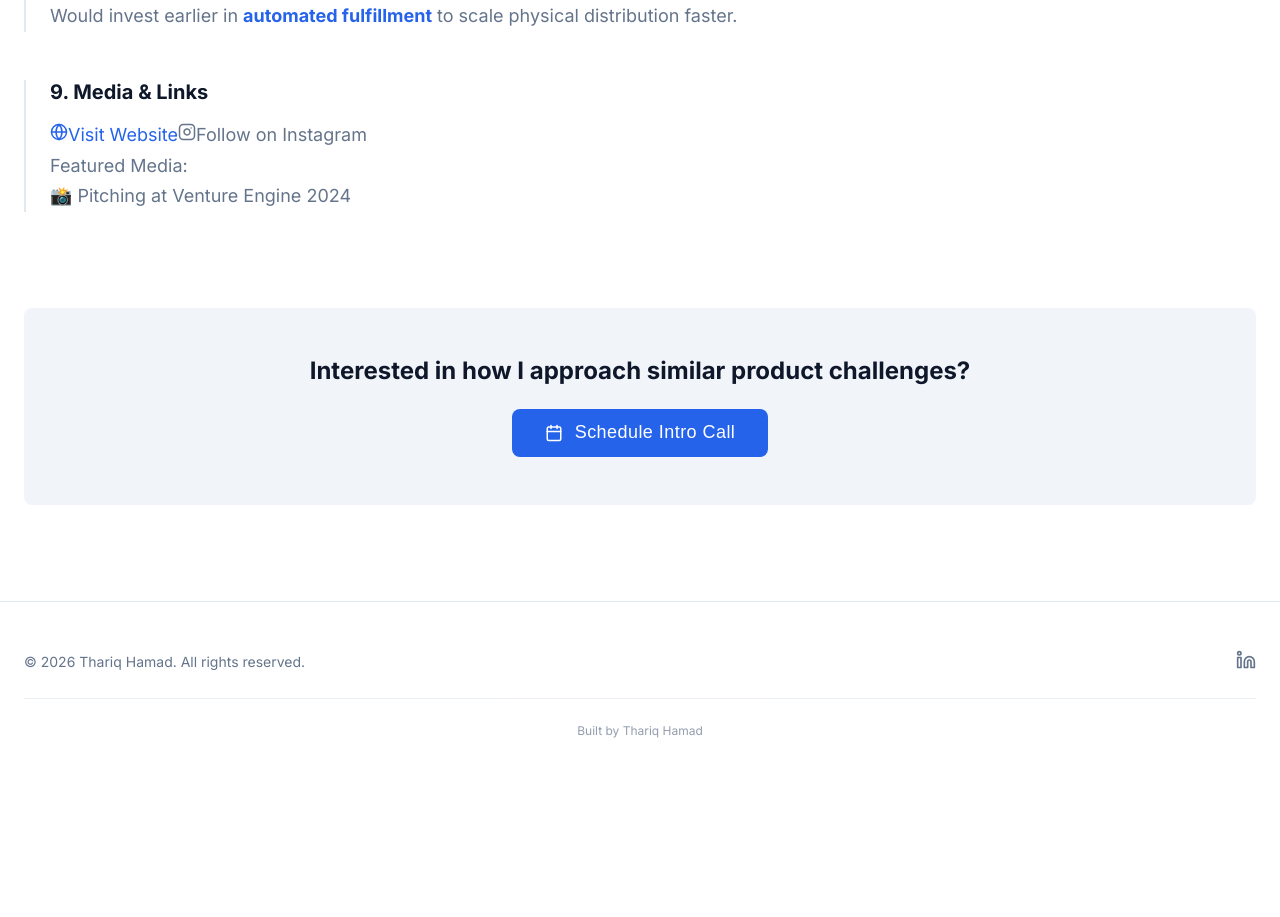
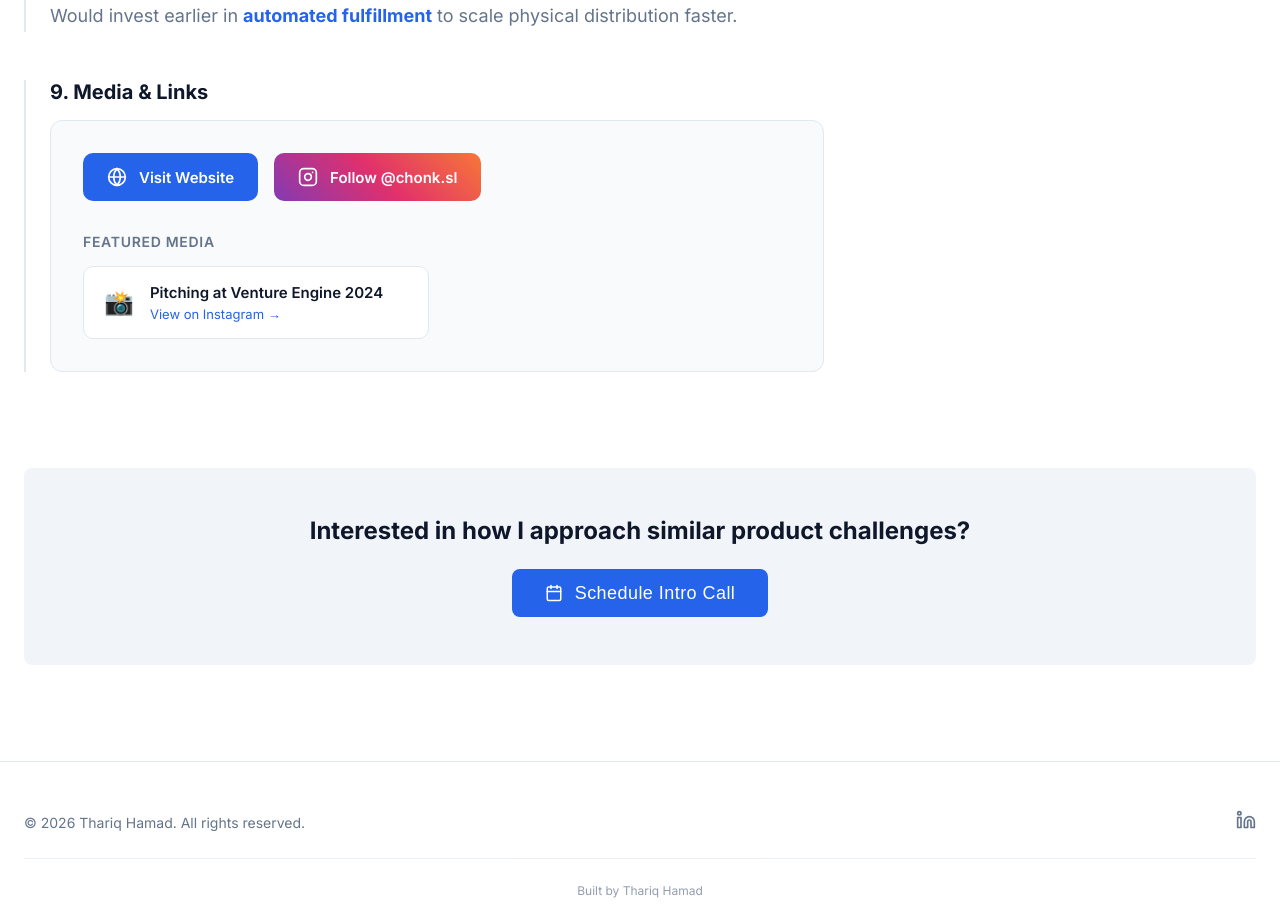
Before and after one commit to Thariq16/Portfolio_Website, a Next.js app: page /projects/chonk-cookies-d2c in a window 1280 px wide. Shown: the part 1960-2877 px from the top of the page. Before the commit the page ends 2746 px from the top, so only its background shows below. Built offline with nearby package versions, Linux system fonts and the light colour scheme.

Commit message:
feat: UI level change in the case study page

```diff
--- a/src/app/projects/[slug]/CaseStudyContent.tsx
+++ b/src/app/projects/[slug]/CaseStudyContent.tsx
@@ -211,16 +211,16 @@ export default function CaseStudyContent() {
                     {project.media && (
                         <section className={styles.section}>
                             <h2 className={styles.heading}>9. Media & Links</h2>
-                            <div className={styles.content}>
-                                <div className="flex flex-wrap gap-4 mb-4">
+                            <div className={styles.mediaSection}>
+                                <div className={styles.mediaButtons}>
                                     {project.media.website && (
                                         <a
                                             href={project.media.website}
                                             target="_blank"
                                             rel="noopener noreferrer"
-                                            className="inline-flex items-center gap-2 px-4 py-2 bg-primary/10 text-primary rounded-lg hover:bg-primary/20 transition-colors"
+                                            className={`${styles.mediaButton} ${styles.mediaButtonWebsite}`}
                                         >
-                                            <Globe size={18} />
+                                            <Globe size={20} />
                                             Visit Website
                                         </a>
                                     )}
@@ -229,36 +229,38 @@ export default function CaseStudyContent() {
                                             href={project.media.instagram}
                                             target="_blank"
                                             rel="noopener noreferrer"
-                                            className="inline-flex items-center gap-2 px-4 py-2 bg-gradient-to-r from-purple-500/10 to-pink-500/10 text-pink-600 rounded-lg hover:from-purple-500/20 hover:to-pink-500/20 transition-colors"
+                                            className={`${styles.mediaButton} ${styles.mediaButtonInstagram}`}
                                         >
-                                            <svg xmlns="http://www.w3.org/2000/svg" width="18" height="18" viewBox="0 0 24 24" fill="none" stroke="currentColor" strokeWidth="2" strokeLinecap="round" strokeLinejoin="round">
+                                            <svg xmlns="http://www.w3.org/2000/svg" width="20" height="20" viewBox="0 0 24 24" fill="none" stroke="currentColor" strokeWidth="2" strokeLinecap="round" strokeLinejoin="round">
                                                 <rect width="20" height="20" x="2" y="2" rx="5" ry="5" />
                                                 <path d="M16 11.37A4 4 0 1 1 12.63 8 4 4 0 0 1 16 11.37z" />
                                                 <line x1="17.5" x2="17.51" y1="6.5" y2="6.5" />
                                             </svg>
-                                            Follow on Instagram
+                                            Follow @chonk.sl
                                         </a>
                                     )}
                                 </div>
                                 {project.media.images && project.media.images.length > 0 && (
-                                    <div className="mt-4">
-                                        <p className="text-sm text-muted-foreground mb-3">Featured Media:</p>
-                                        <div className="flex flex-wrap gap-4">
+                                    <>
+                                        <p className={styles.featuredMediaTitle}>Featured Media</p>
+                                        <div className={styles.mediaCards}>
                                             {project.media.images.map((img: { url: string; caption: string }, idx: number) => (
                                                 <a
                                                     key={idx}
                                                     href={img.url}
                                                     target="_blank"
                                                     rel="noopener noreferrer"
-                                                    className="group block p-3 border border-border rounded-lg hover:border-primary/50 transition-colors"
+                                                    className={styles.mediaCard}
                                                 >
-                                                    <span className="text-sm text-foreground group-hover:text-primary transition-colors">
-                                                        📸 {img.caption}
-                                                    </span>
+                                                    <span className={styles.mediaCardIcon}>📸</span>
+                                                    <div className={styles.mediaCardContent}>
+                                                        <span className={styles.mediaCardCaption}>{img.caption}</span>
+                                                        <span className={styles.mediaCardLink}>View on Instagram →</span>
+                                                    </div>
                                                 </a>
                                             ))}
                                         </div>
-                                    </div>
+                                    </>
                                 )}
                             </div>
                         </section>
--- a/src/app/projects/[slug]/page.module.css
+++ b/src/app/projects/[slug]/page.module.css
@@ -141,3 +141,105 @@
     font-weight: 700;
     margin-bottom: 1.5rem;
 }
+
+/* Media Section Styles */
+.mediaSection {
+    padding: 2rem;
+    background: var(--card);
+    border: 1px solid var(--border);
+    border-radius: 12px;
+    margin-top: 1rem;
+}
+
+.mediaButtons {
+    display: flex;
+    flex-wrap: wrap;
+    gap: 1rem;
+    margin-bottom: 2rem;
+}
+
+.mediaButton {
+    display: inline-flex;
+    align-items: center;
+    gap: 0.75rem;
+    padding: 0.875rem 1.5rem;
+    border-radius: 10px;
+    font-size: 0.9375rem;
+    font-weight: 600;
+    text-decoration: none;
+    transition: all 0.2s ease;
+}
+
+.mediaButtonWebsite {
+    background: var(--primary);
+    color: white;
+}
+
+.mediaButtonWebsite:hover {
+    opacity: 0.9;
+    transform: translateY(-2px);
+}
+
+.mediaButtonInstagram {
+    background: linear-gradient(45deg, #833AB4, #E1306C, #F77737);
+    color: white;
+}
+
+.mediaButtonInstagram:hover {
+    opacity: 0.9;
+    transform: translateY(-2px);
+}
+
+.featuredMediaTitle {
+    font-size: 0.875rem;
+    font-weight: 600;
+    color: var(--muted-foreground);
+    margin-bottom: 1rem;
+    text-transform: uppercase;
+    letter-spacing: 0.05em;
+}
+
+.mediaCards {
+    display: grid;
+    grid-template-columns: repeat(auto-fill, minmax(280px, 1fr));
+    gap: 1rem;
+}
+
+.mediaCard {
+    display: flex;
+    align-items: center;
+    gap: 1rem;
+    padding: 1rem 1.25rem;
+    background: var(--background);
+    border: 1px solid var(--border);
+    border-radius: 10px;
+    text-decoration: none;
+    transition: all 0.2s ease;
+}
+
+.mediaCard:hover {
+    border-color: var(--primary);
+    background: var(--secondary);
+    transform: translateY(-2px);
+}
+
+.mediaCardIcon {
+    font-size: 1.5rem;
+}
+
+.mediaCardContent {
+    display: flex;
+    flex-direction: column;
+    gap: 0.25rem;
+}
+
+.mediaCardCaption {
+    font-size: 0.9375rem;
+    font-weight: 600;
+    color: var(--foreground);
+}
+
+.mediaCardLink {
+    font-size: 0.8125rem;
+    color: var(--primary);
+}
```
